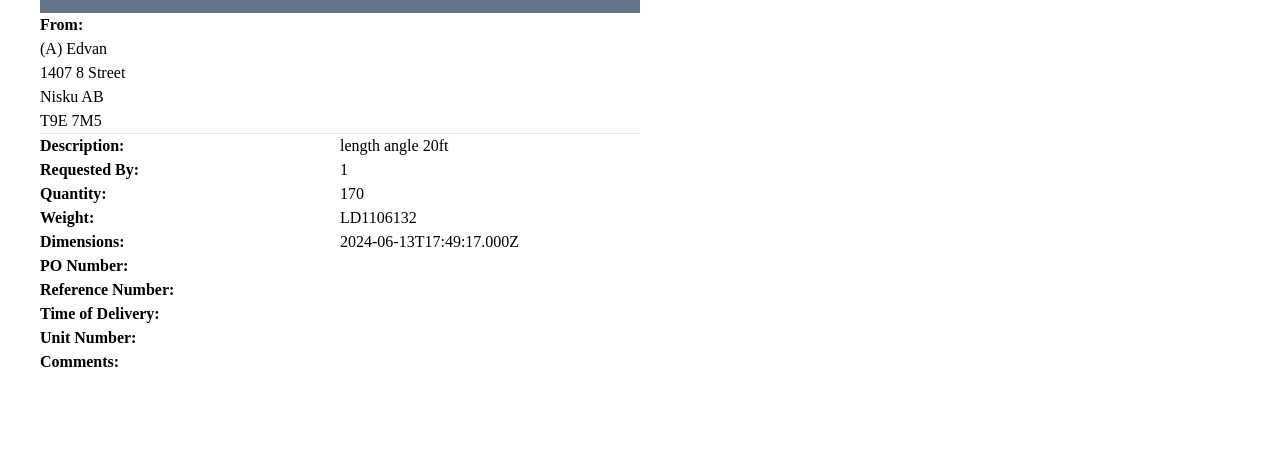
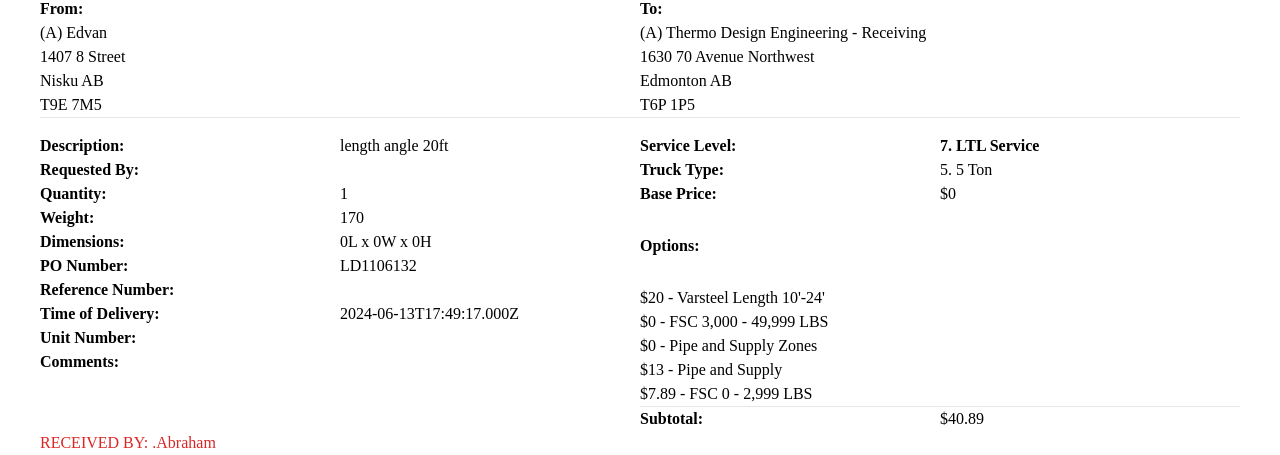
Before and after one commit to metaops-solutions/adecor-template, a web app: file output.html in a window 1280 px wide. Shown: the part 600-1055 px from the top of the page. Before the commit the page ends 967 px from the top, so only its background shows below. Run offline with its HTML, style and script files only (its server is not run), Linux system fonts and the light colour scheme.

Commit message:
Added to template, to section and options

```diff
--- a/output.html
+++ b/output.html
@@ -654,6 +654,14 @@
   padding: 0.75rem;
 }
 
+.p-1 {
+  padding: 0.25rem;
+}
+
+.p-2 {
+  padding: 0.5rem;
+}
+
 .px-10 {
   padding-left: 2.5rem;
   padding-right: 2.5rem;
@@ -674,6 +682,16 @@
   padding-bottom: 2rem;
 }
 
+.py-1 {
+  padding-top: 0.25rem;
+  padding-bottom: 0.25rem;
+}
+
+.py-2 {
+  padding-top: 0.5rem;
+  padding-bottom: 0.5rem;
+}
+
 .text-2xl {
   font-size: 1.5rem;
   line-height: 2rem;
@@ -691,6 +709,16 @@
 .text-blue-300 {
   --tw-text-opacity: 1;
   color: rgb(147 197 253 / var(--tw-text-opacity));
+}
+
+.text-red-700 {
+  --tw-text-opacity: 1;
+  color: rgb(185 28 28 / var(--tw-text-opacity));
+}
+
+.text-red-600 {
+  --tw-text-opacity: 1;
+  color: rgb(220 38 38 / var(--tw-text-opacity));
 }
     </style>
 </head>
@@ -769,53 +797,120 @@
         </div>
         <div class="basis-5/6">
             <h2 class="text-blue-300">Get Rewarded with the AIR MILES® Reward Program*</h2>
-            <p>Click this link for further details - <a href="https://www.actionexpressedm.ca/home/">https://www.actionexpressedm.ca/home/</a></p>
-            <p>Conditions apply, speak to a representative for details. Get Miles on invoices paid net 30 days. Cannot be combined with any other offers. Please allow up to 4 weeks from the time of payment for Miles to be posted to your Collector Account.</p>
+            <p>Click this link for further details - <a href="https://www.actionexpressedm.ca/home/">https://www.actionexpressedm.ca/home/</a>
+            </p>
+            <p>Conditions apply, speak to a representative for details. Get Miles on invoices paid net 30 days. Cannot
+                be combined with any other offers. Please allow up to 4 weeks from the time of payment for Miles to be
+                posted to your Collector Account.</p>
         </div>
     </div>
     <div class="flex flex-row">
         <div class="basis-1/2">
-            <div class="p-3 bg-slate-500">
+            <div class="p-1 bg-slate-500">
                 <p><span class="font-bold">Tracking Number: </span>1776525 </p>
             </div>
-            <div class="font-bold">From: </div>
+            <div class="font-bold">From:</div>
             <div>(A) Edvan </div>
             <div>1407  8 Street</div>
             <div>Nisku AB</div>
             <div>T9E 7M5</div>
+            <hr class="solid p-2">
+            <div class="flex flex-row">
+                <div class="basis-1/2 font-bold">Description:</div>
+                <div class="basis-1/2">length angle 20ft  </div>
+            </div>
+            <div class="flex flex-row">
+                <div class="basis-1/2 font-bold">Requested By:</div>
+                <div class="basis-1/2"> </div>
+            </div>
+            <div class="flex flex-row">
+                <div class="basis-1/2 font-bold">Quantity:</div>
+                <div class="basis-1/2">1 </div>
+            </div>
+            <div class="flex flex-row">
+                <div class="basis-1/2 font-bold">Weight:</div>
+                <div class="basis-1/2">170 </div>
+            </div>
+            <div class="flex flex-row">
+                <div class="basis-1/2 font-bold">Dimensions:</div>
+                <div class="basis-1/2">0L x 0W x 0H
+                </div>
+            </div>
+            <div class="flex flex-row">
+                <div class="basis-1/2 font-bold">PO Number:</div>
+                <div class="basis-1/2">LD1106132 </div>
+            </div>
+            <div class="flex flex-row">
+                <div class="basis-1/2 font-bold">Reference Number:</div>
+                <div class="basis-1/2"> </div>
+            </div>
+            <div class="flex flex-row">
+                <div class="basis-1/2 font-bold">Time of Delivery:</div>
+                <div class="basis-1/2">2024-06-13T17:49:17.000Z </div>
+            </div>
+            <div class="flex flex-row">
+                <div class="basis-1/2 font-bold">Unit Number:</div>
+                <div class="basis-1/2"> </div>
+            </div>
+            <div class="flex flex-row">
+                <div class="basis-1/2 font-bold">Comments:</div>
+                <div class="basis-1/2"> </div>
+            </div>
+        </div>
+        <div class="basis-1/2">
+            <div class="p-1 bg-slate-500">
+                <p><span class="font-bold">Submitted On: </span>2024-06-13T15:57:28.340Z </p>
+            </div>
+            <div class="font-bold">To:</div>
+            <div>(A) Thermo Design Engineering - Receiving </div>
+            <div>1630 70 Avenue Northwest</div>
+            <div>Edmonton AB</div>
+            <div>T6P 1P5</div>
+            <hr class="solid py-2">
+            <div class="flex flex-row">
+                <div class="basis-1/2 font-bold">Service Level:</div>
+                <div class="basis-1/2 font-bold">7.  LTL Service </div>
+            </div>
+            <div class="flex flex-row">
+                <div class="basis-1/2 font-bold">Truck Type:</div>
+                <div class="basis-1/2">5. 5 Ton </div>
+            </div>
+            <div class="flex flex-row">
+                <div class="basis-1/2 font-bold">Base Price:</div>
+                <div class="basis-1/2">$0 </div>
+            </div>
+            <br>
+            <div class="font-bold py-1">Options:</div>
+            <br>
+                <div class="flex flex-row">
+                    <div>$20 - Varsteel Length 10&#x27;-24&#x27;</div>
+                </div>
+                <div class="flex flex-row">
+                    <div>$0 - FSC 3,000 - 49,999 LBS</div>
+                </div>
+                <div class="flex flex-row">
+                    <div>$0 - Pipe and Supply Zones</div>
+                </div>
+                <div class="flex flex-row">
+                    <div>$13 - Pipe and Supply</div>
+                </div>
+                <div class="flex flex-row">
+                    <div>$7.89 - FSC 0 - 2,999 LBS</div>
+                </div>
             <hr class="solid">
             <div class="flex flex-row">
-                <div class="basis-1/2">
-                    <div class="font-bold">Description: </div>
-                    <div class="font-bold">Requested By: </div>
-                    <div class="font-bold">Quantity: </div>
-                    <div class="font-bold">Weight: </div>
-                    <div class="font-bold">Dimensions: </div>
-                    <div class="font-bold">PO Number: </div>
-                    <div class="font-bold">Reference Number: </div>
-                    <div class="font-bold">Time of Delivery: </div>
-                    <div class="font-bold">Unit Number: </div>
-                    <div class="font-bold">Comments: </div>
-                </div>
-                <div class="basis-1/2">
-                    <div>length angle 20ft </div>
-                    <div></div>
-                    <div>1</div>
-                    <div>170</div>
-                    <div></div>
-                    <div>LD1106132</div>
-                    <div></div>
-                    <div>2024-06-13T17:49:17.000Z</div>
-                    <div></div>
-                    <div>
-                </div>
+                <div class="basis-1/2 font-bold">Subtotal:</div>
+                <div class="basis-1/2">$40.89 </div>
             </div>
-
-        </div>
-        <div class="basis-1/2">
-
         </div>
     </div>
+        <div class="flex flex-row">
+            <div class="text-red-600">
+                <p>RECEIVED BY: .Abraham </p>
+            </div>
+        </div>
+
+
 </div>
 </body>
 </html>
```
Also changed, not shown: templates/css/output.css (+28 -0 lines), templates/index.handlebars (+89 -32 lines), 1 other file.
